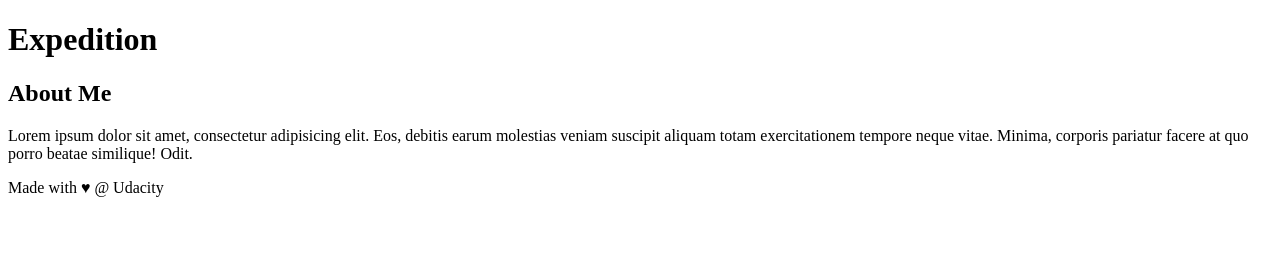
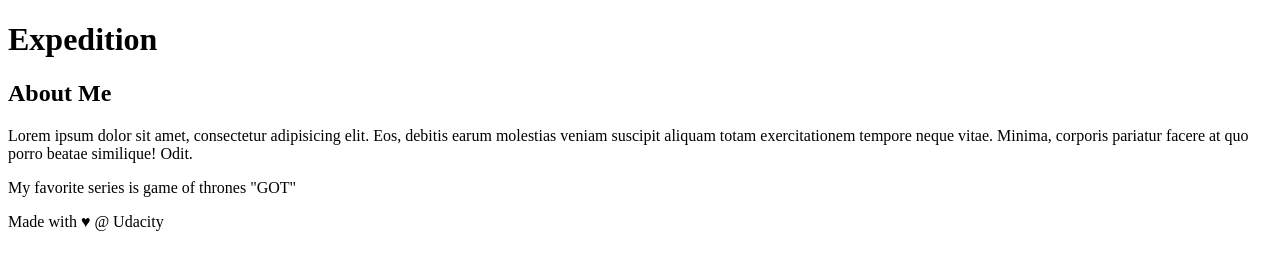
Before and after one commit to anas1243/SCM-master, a plain HTML site: page index.html in a window 1280 px wide. Drawn offline with Linux system fonts and the light colour scheme.

Commit message:
refactor: Add more about me

```diff
--- a/index.html
+++ b/index.html
@@ -24,6 +24,7 @@
         neque vitae. Minima, corporis pariatur facere at quo porro beatae
         similique! Odit.
       </p>
+      <p>My favorite series is game of thrones "GOT"</p>
     </aside>
 
     <footer>Made with ♥ @ Udacity</footer>
```
